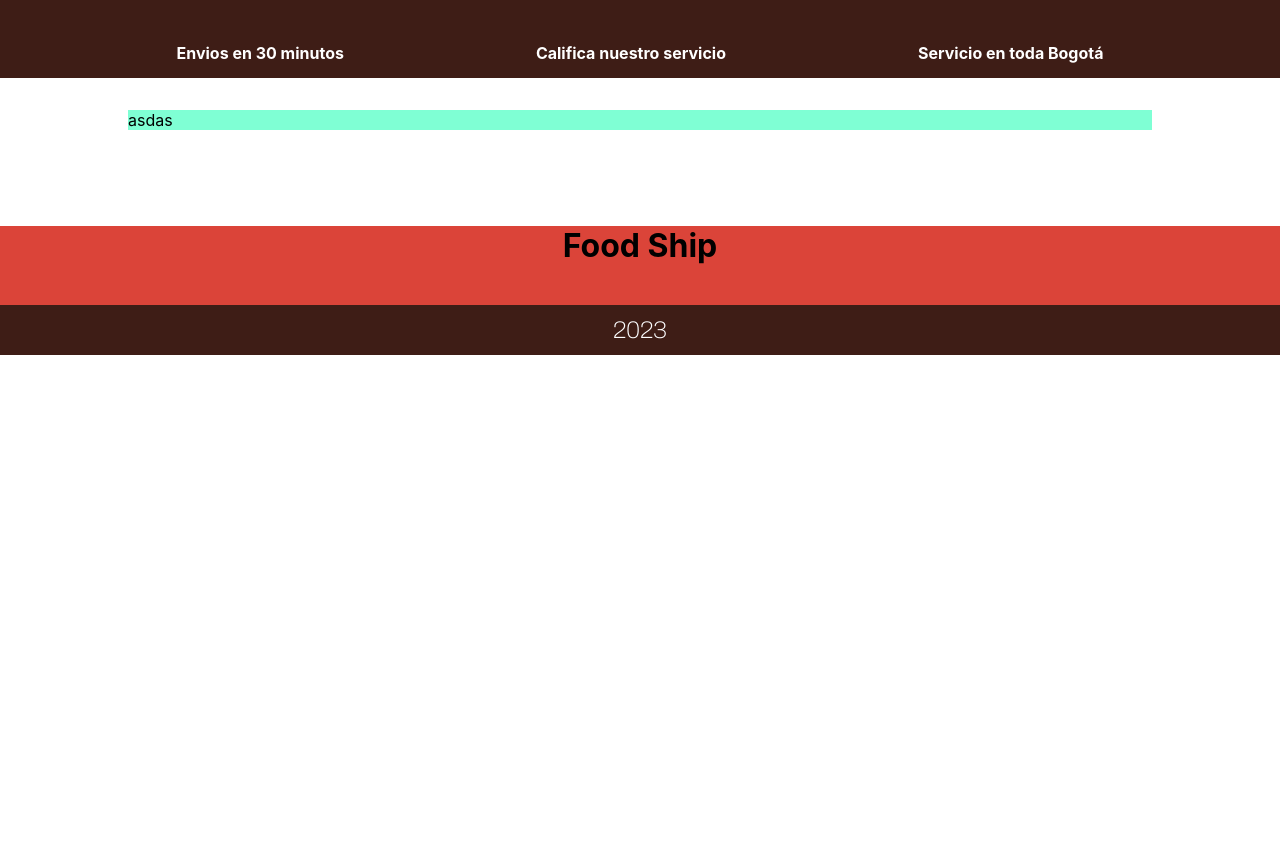
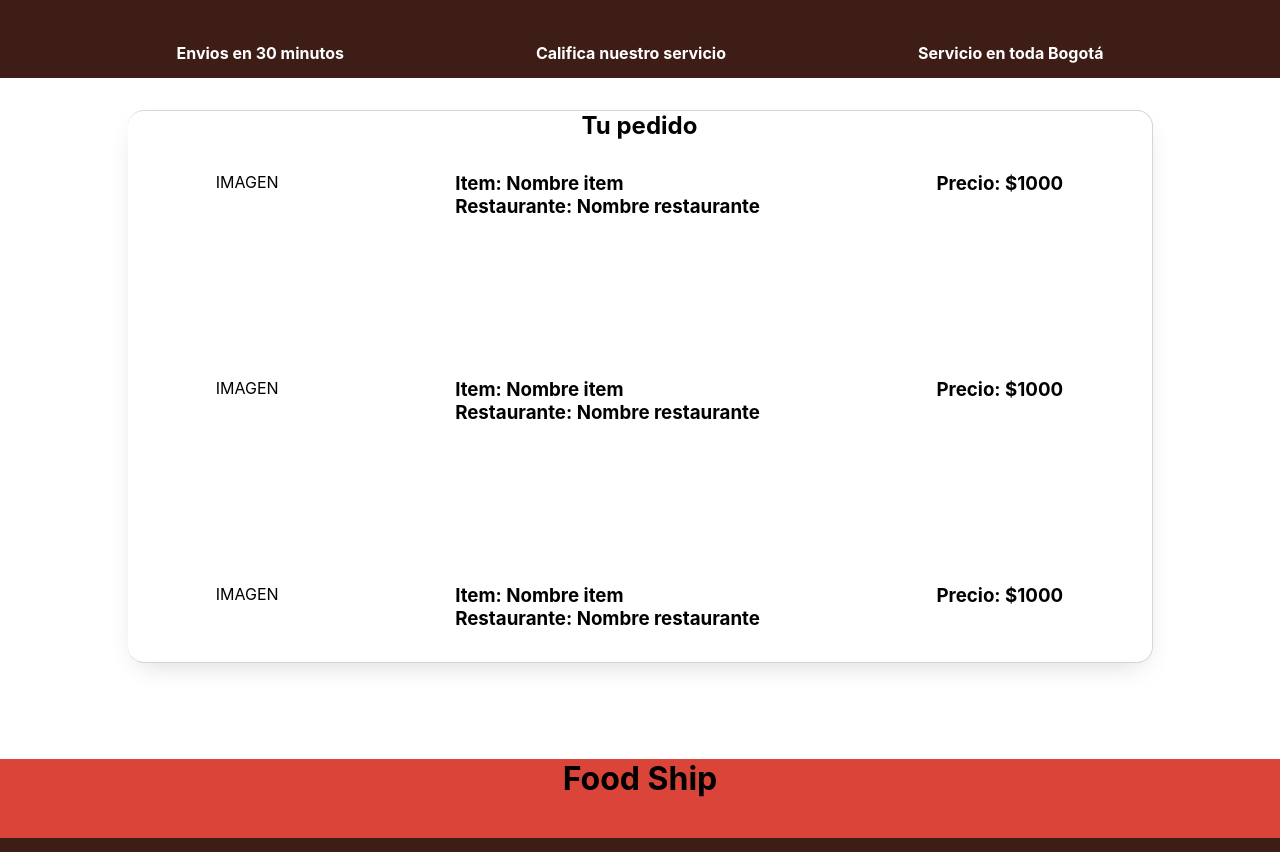
Before and after one commit to lsofiadb/Course-Project-SIS, a React (Create React App) app in the folder FrontEnd/GourmetGo-Frontend/: page /ShoppingCart in a window 1280 px wide. Shown: the part 642-1494 px from the top of the page. Before the commit the page ends 997 px from the top, so only its background shows below. Built offline with nearby package versions, Linux system fonts and the light colour scheme; some icons are missing.

Commit message:
Productos se agregan a un state general

```diff
--- a/FrontEnd/GourmetGo-Frontend/src/App.js
+++ b/FrontEnd/GourmetGo-Frontend/src/App.js
@@ -1,3 +1,4 @@
+import { useState } from 'react';
 import { BrowserRouter, Route, Routes } from 'react-router-dom';
 import Home from './Pages/Home/Home'
 import Products from './Pages/Products/Products';
@@ -5,12 +6,15 @@ import Restaurants from './Pages/Restaurants/Restaurants';
 import ShoppingCart from './Pages/ShoppingCart/ShoppingCart';
 
 function App() {
+
+  const [Cart, setCart] = useState([]);
+
     return (
         <>
         <BrowserRouter>
           <Routes>
             <Route path='/' element={<Home/>}/>
-            <Route path='/Products/:id' element={<Products/>}/>
+            <Route path='/Products/:id' element={<Products setCart={setCart} Cart={Cart}/>}/>
             <Route path='/Restaurants' element={<Restaurants/>}/>
             <Route path='/ShoppingCart' element={<ShoppingCart/>}/>
           </Routes>
--- /dev/null
+++ b/FrontEnd/GourmetGo-Frontend/src/CSS/ShoppingItem.css
@@ -0,0 +1,5 @@
+.ItemContainer{
+    display: flex;
+    flex-direction: row;
+    justify-content: space-around;
+}
--- a/FrontEnd/GourmetGo-Frontend/src/Components/BodyProducts.js
+++ b/FrontEnd/GourmetGo-Frontend/src/Components/BodyProducts.js
@@ -6,7 +6,7 @@ import ProductCard from "./ProductCard";
 import Hamburger from "../IMGs/Hamburger.jpg";
 import "../CSS/BodyProducts.css";
 
-function BodyProducts() {
+function BodyProducts({setCart, Cart}) {
 
   const { id: idRestaurante } = useParams();
   const [Products, setProducts] = useState([]);
@@ -21,7 +21,7 @@ function BodyProducts() {
   const GET_Products = async () => {
     const response = await fetch('http://localhost:1337/api/products/?populate[name][populate]=*&populate[description][populate]=*&populate[image][populate]=*&populate[category][populate]=*&populate[menu][populate]=*&populate[ingredients][populate]=*&populate[size][populate]=*&populate[restaurant][populate]=*');;
     const { data } = await response.json();
-    console.log(data);
+    // console.log(data);
 
     let productosFiltrados = data.filter(item => item.attributes.restaurant.data.id == idRestaurante)
     setProducts(productosFiltrados);
@@ -73,6 +73,8 @@ function BodyProducts() {
                   Name={productItem.attributes.name}
                   Price={10000}
                   Restaurant={productItem.attributes.restaurant.data.attributes.name}
+                  setCart={setCart}
+                  Cart={Cart}
                 />
 
               </>
--- a/FrontEnd/GourmetGo-Frontend/src/Components/BodyShoppingCart.jsx
+++ /dev/null
@@ -1,9 +0,0 @@
-import React from 'react'
-
-export default function BodyShoppingCart() {
-  return (
-    <section>
-{/* MAPEAR LOS PRODUCTOS AQUí */}
-    </section>
-  )
-}
--- a/FrontEnd/GourmetGo-Frontend/src/Components/ProductCard.js
+++ b/FrontEnd/GourmetGo-Frontend/src/Components/ProductCard.js
@@ -2,7 +2,18 @@ import React from "react";
 import { CircleCheck } from 'tabler-icons-react';
 import "../CSS/ProductCard.css"
 
-function ProductCard ( {Photo, Name, Price, Restaurant} ) {
+function ProductCard ( {Photo, Name, Price, Restaurant, setCart, Cart} ) {
+
+    const handleBuyProduct = (e) => {
+        e.preventDefault();
+        setCart(Cart => Cart.concat({
+            Photo,
+            Name,
+            Price,
+            Restaurant
+        }))
+    }
+
     return(
         <div className="ProductContainer">
             <img src={Photo} className="ProductPhoto"/>
@@ -10,7 +21,7 @@ function ProductCard ( {Photo, Name, Price, Restaurant} ) {
                 <h1>{Name}</h1>
                 <h1 id="Price">{Price}</h1>
                 <h1>{Restaurant}</h1>
-                <button className="OrderButton">
+                <button className="OrderButton" onClick={handleBuyProduct}>
                     <div className="CheckDiv">
                     <CircleCheck size={20} color="#3d862d" />
                     </div>
--- /dev/null
+++ b/FrontEnd/GourmetGo-Frontend/src/Components/ShoppingItem.jsx
@@ -0,0 +1,17 @@
+import React from 'react'
+import '../CSS/ShoppingItem.css'
+
+export default function ShoppingItem({Photo, Name, Restaurant, Price}) {
+  return (
+    <section className='ItemContainer'>
+      {/* ItemIndividual */}
+      <p>{Photo}</p>
+      <div>
+        <h3>Item: {Name}</h3>
+        <h3>Restaurante: {Restaurant}</h3>
+      </div>
+
+      <h3>Precio: {Price}</h3>
+    </section>
+  )
+}
--- a/FrontEnd/GourmetGo-Frontend/src/Pages/Products/Products.js
+++ b/FrontEnd/GourmetGo-Frontend/src/Pages/Products/Products.js
@@ -5,13 +5,13 @@ import RateBar from "../../Components/RateBar";
 import BodyProducts from "../../Components/BodyProducts";
 import FooterBar  from "../../Components/FooterBar";
 
-function Products () {
+function Products ({setCart, Cart}) {
     return(
         <div>
         <Navbar />
         <PrincipalImage Text={"Productos disponibles"}/>
         <RateBar />
-        <BodyProducts />
+        <BodyProducts setCart={setCart} Cart={Cart}/>
         <FooterBar />
         </div>
     );
--- a/FrontEnd/GourmetGo-Frontend/src/Pages/ShoppingCart/ShoppingCart.css
+++ b/FrontEnd/GourmetGo-Frontend/src/Pages/ShoppingCart/ShoppingCart.css
@@ -1,5 +1,26 @@
 .ShoppingContainer{
-    background-color: aquamarine;
     width: min(80%, 110rem);
+    min-height: 10rem;
     margin: 2rem auto;
+    padding-bottom: 2rem;
+    border-radius: 10px;
+    border-width: 0.1em 0.1em 0.1em 0px;
+    border-style: solid;
+    border-color: #D5D5D5;
+    border-radius: 1em 1em 1em 1em;
+
+    -webkit-box-shadow: 0px 10px 30px -12px rgba(0, 0, 0, 0.20);
+    -moz-box-shadow: 0px 10px 30px -12px rgba(0, 0, 0, 0.20);
+    box-shadow: 0px 10px 30px -12px rgba(0, 0, 0, 0.20);
 }
+
+.ShoppingContainer h1{
+    text-align: center;
+    margin-bottom: 2rem;
+}
+
+.ShoppingItems{
+    display: flex;
+    flex-direction: column;
+    gap: 10rem
+}
--- a/FrontEnd/GourmetGo-Frontend/src/Pages/ShoppingCart/ShoppingCart.jsx
+++ b/FrontEnd/GourmetGo-Frontend/src/Pages/ShoppingCart/ShoppingCart.jsx
@@ -4,8 +4,8 @@ import './ShoppingCart.css'
 import Navbar from '../../Components/Navbar';
 import PrincipalImage from '../../Components/PrincipalImage';
 import RateBar from '../../Components/RateBar';
-import BodyShoppingCart from '../../Components/BodyShoppingCart';
-import FooterBar  from '../../Components/FooterBar';
+import ShoppingItem from '../../Components/ShoppingItem';
+import FooterBar from '../../Components/FooterBar';
 
 export default function ShoppingCart() {
   return (
@@ -14,7 +14,25 @@ export default function ShoppingCart() {
       <PrincipalImage Text={"Carrito de compras"} />
       <RateBar />
       <section className='ShoppingContainer'>
-asdas
+        <h1>Tu pedido</h1>
+        <article className='ShoppingItems'>
+          {/* TODO: Mapear los items del carrito aquí */}
+          <ShoppingItem
+            Photo={'IMAGEN'}
+            Name={'Nombre item'}
+            Restaurant={'Nombre restaurante'}
+            Price={'$1000'} />
+          <ShoppingItem
+            Photo={'IMAGEN'}
+            Name={'Nombre item'}
+            Restaurant={'Nombre restaurante'}
+            Price={'$1000'} />
+          <ShoppingItem
+            Photo={'IMAGEN'}
+            Name={'Nombre item'}
+            Restaurant={'Nombre restaurante'}
+            Price={'$1000'} />
+        </article>
       </section>
       <FooterBar />
     </>
```
